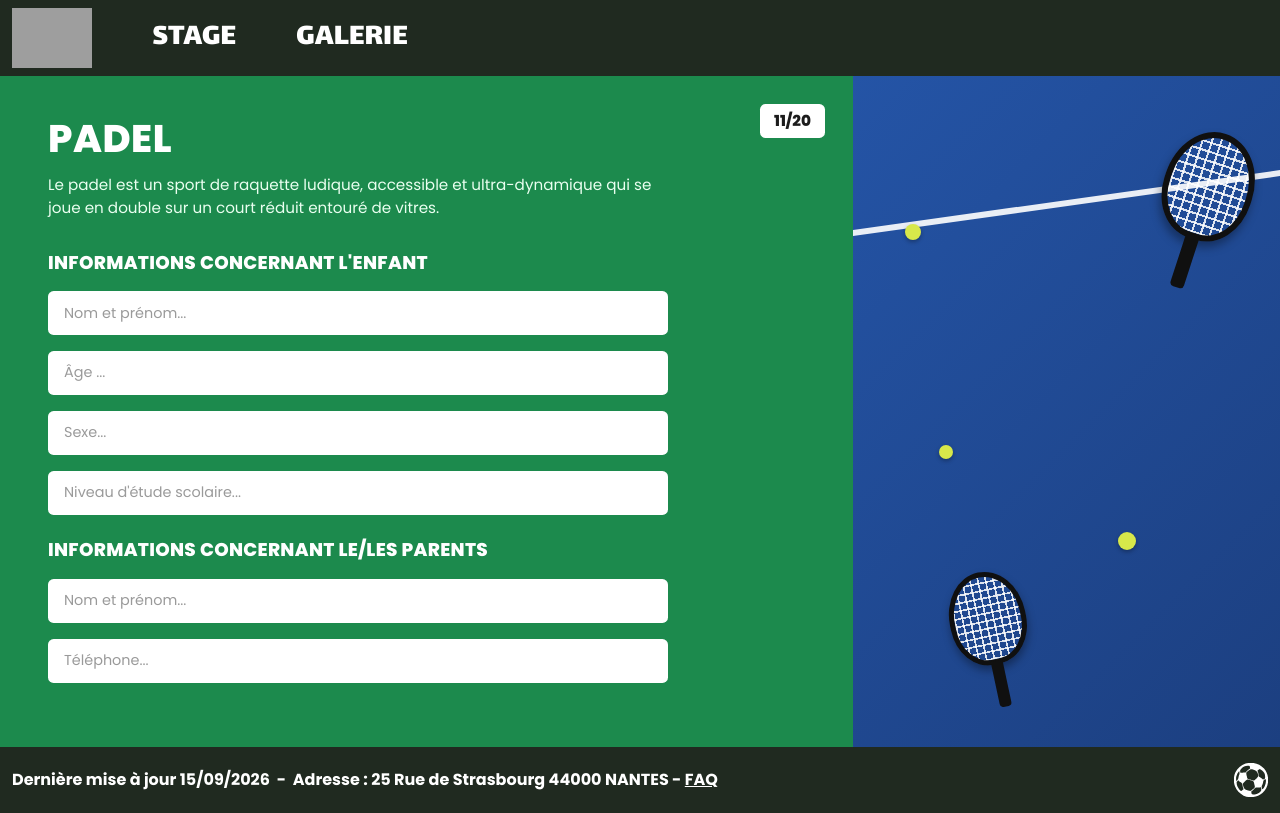
After one commit to bonnardtristan26/site-OMS-CIEL2, a PHP site: page /HTML/Formulaire_inscription.html in a window 1280 px wide. The commit adds this page. Run offline with PHP 8.4, Linux system fonts and the light colour scheme; grey boxes are pictures that could not be loaded.

Commit message:
Formulaire_inscription

```diff
--- /dev/null
+++ b/CSS/formulaire_inscription.css
@@ -0,0 +1,362 @@
+/* =========================================================
+   OMS - Formulaire d'inscription Padel
+   ========================================================= */
+
+:root {
+  --oms-dark: #1c1c1c;
+  --oms-green: #1c8a4d;
+  --oms-green-dark: #157a42;
+  --oms-court-blue: #2454a6;
+  --oms-court-blue-dark: #1c3f80;
+  --oms-ball: #d7e84a;
+}
+
+html,
+body {
+  min-height: 100%;
+}
+
+body {
+  font-family: 'Poppins', sans-serif;
+  background-color: #ffffff;
+  color: var(--oms-dark);
+  min-height: 100vh;
+  display: flex;
+  flex-direction: column;
+}
+
+/* ===================== NAVBAR ===================== */
+
+.oms-header {
+  background-color: #202a20;
+}
+
+.oms-header .logo img {
+  height: 60px;
+  width: auto;
+}
+
+.oms-nav {
+  display: flex;
+  gap: 60px;
+}
+
+.oms-nav a {
+  color: #ffffff;
+  font-family: 'Lalezar', sans-serif;
+  font-size: 2rem;
+  text-decoration: none;
+}
+
+.oms-nav a:hover,
+.oms-nav a:focus {
+  color: #cfd8c8;
+}
+
+.oms-navbar {
+  background-color: var(--oms-dark);
+  padding: 0.9rem 0;
+}
+
+.oms-brand {
+  text-decoration: none;
+}
+
+.oms-logo-circle {
+  width: 42px;
+  height: 42px;
+  border-radius: 50%;
+  border: 2px solid #ffffff;
+  display: inline-flex;
+  align-items: center;
+  justify-content: center;
+  color: #ffffff;
+  font-size: 1.2rem;
+}
+
+.oms-brand-text {
+  display: flex;
+  flex-direction: column;
+  line-height: 1;
+}
+
+.oms-brand-title {
+  font-weight: 800;
+  font-size: 1.6rem;
+  color: #ffffff;
+  letter-spacing: 0.5px;
+}
+
+.oms-brand-sub {
+  font-size: 0.55rem;
+  font-weight: 700;
+  color: #ffffff;
+  text-transform: uppercase;
+  letter-spacing: 0.5px;
+}
+
+.oms-nav-link {
+  color: #ffffff !important;
+  font-weight: 700;
+  font-size: 1.05rem;
+  letter-spacing: 0.5px;
+}
+
+.oms-nav-link:hover {
+  color: var(--oms-ball) !important;
+}
+
+/* ===================== SECTION PRINCIPALE ===================== */
+
+.oms-main {
+  flex: 1 0 auto;
+  display: flex;
+  min-height: 0;
+}
+
+.oms-main > .container-fluid,
+.oms-main .row {
+  flex: 1;
+}
+
+.oms-main .row {
+  min-height: 100%;
+}
+
+.oms-green-panel {
+  background-color: var(--oms-green);
+  color: #ffffff;
+  padding: 2.5rem 3rem 3rem 3rem;
+  position: relative;
+  min-height: 100%;
+}
+
+.oms-badge {
+  position: absolute;
+  top: 1.75rem;
+  right: 1.75rem;
+  background-color: #ffffff;
+  color: var(--oms-dark);
+  font-weight: 800;
+  font-size: 0.95rem;
+  padding: 0.35rem 0.9rem;
+  border-radius: 0.35rem;
+}
+
+.oms-title {
+  font-weight: 800;
+  font-size: 2.4rem;
+  margin-bottom: 0.75rem;
+  letter-spacing: 0.5px;
+}
+
+.oms-description {
+  max-width: 620px;
+  font-size: 0.95rem;
+  font-weight: 500;
+  margin-bottom: 2rem;
+  color: #eafff0;
+}
+
+.oms-section-title {
+  font-weight: 800;
+  font-size: 1.15rem;
+  text-transform: uppercase;
+  margin-bottom: 1.1rem;
+  letter-spacing: 0.3px;
+}
+
+.oms-input {
+  background-color: #ffffff;
+  border: none;
+  border-radius: 0.35rem;
+  padding: 0.7rem 1rem;
+  font-size: 0.9rem;
+  color: #6b6b6b;
+  max-width: 620px;
+}
+
+.oms-input::placeholder {
+  color: #9a9a9a;
+}
+
+.oms-input:focus {
+  box-shadow: 0 0 0 0.2rem rgba(255, 255, 255, 0.5);
+}
+
+/* ===================== PANNEAU IMAGE / COURT ===================== */
+
+.oms-image-panel {
+  min-height: 100%;
+  background-color: var(--oms-court-blue);
+  position: relative;
+  overflow: hidden;
+}
+
+.oms-court {
+  position: absolute;
+  inset: 0;
+  background: linear-gradient(135deg, var(--oms-court-blue) 0%, var(--oms-court-blue-dark) 100%);
+}
+
+.oms-court-line {
+  position: absolute;
+  top: 18%;
+  left: -10%;
+  width: 130%;
+  height: 6px;
+  background-color: #ffffff;
+  opacity: 0.9;
+  transform: rotate(-8deg);
+}
+
+.oms-ball {
+  position: absolute;
+  width: 16px;
+  height: 16px;
+  border-radius: 50%;
+  background-color: var(--oms-ball);
+  box-shadow: 0 2px 4px rgba(0, 0, 0, 0.3);
+}
+
+.oms-ball-1 { top: 22%; left: 12%; }
+.oms-ball-2 { top: 55%; left: 20%; width: 14px; height: 14px; }
+.oms-ball-3 { top: 68%; left: 62%; width: 18px; height: 18px; }
+
+.oms-racket {
+  position: absolute;
+  display: flex;
+  flex-direction: column;
+  align-items: center;
+}
+
+.oms-racket-head {
+  width: 90px;
+  height: 110px;
+  border-radius: 50% 50% 45% 45%;
+  background: repeating-linear-gradient(
+      0deg, rgba(255,255,255,0.85) 0, rgba(255,255,255,0.85) 2px,
+      transparent 2px, transparent 9px),
+    repeating-linear-gradient(
+      90deg, rgba(255,255,255,0.85) 0, rgba(255,255,255,0.85) 2px,
+      transparent 2px, transparent 9px);
+  border: 6px solid #101010;
+  box-shadow: 0 6px 10px rgba(0, 0, 0, 0.35);
+}
+
+.oms-racket-handle {
+  width: 14px;
+  height: 55px;
+  background-color: #101010;
+  border-radius: 0 0 4px 4px;
+  margin-top: -4px;
+}
+
+.oms-racket-1 {
+  top: 8%;
+  right: 8%;
+  transform: rotate(18deg);
+}
+
+.oms-racket-2 {
+  bottom: 4%;
+  left: 22%;
+  transform: rotate(-12deg) scale(0.85);
+}
+
+/* ===================== FOOTER ===================== */
+
+.oms-footer {
+  background-color: #202a20;
+  color: #ffffff;
+}
+
+.oms-footer p {
+  font-weight: 700;
+  margin: 0;
+}
+
+.oms-footer a {
+  color: #ffffff;
+  font-weight: 700;
+}
+
+.oms-footer .ball-icon {
+  height: 34px;
+  width: auto;
+}
+
+/* ===================== RESPONSIVE ===================== */
+
+@media (max-width: 991.98px) {
+  .oms-nav {
+    gap: 30px;
+  }
+
+  .oms-nav a {
+    font-size: 1.5rem;
+  }
+
+  .oms-image-panel {
+    min-height: 320px;
+  }
+
+  .oms-main {
+    min-height: auto;
+  }
+
+  .oms-green-panel {
+    padding: 2rem;
+  }
+}
+
+@media (max-width: 575.98px) {
+  .oms-header .logo img {
+    height: 48px;
+  }
+
+  .oms-nav {
+    gap: 18px;
+  }
+
+  .oms-nav a {
+    font-size: 1.25rem;
+  }
+
+  .oms-navbar {
+    padding: 0.7rem 0;
+  }
+
+  .navbar-nav {
+    gap: 0.75rem !important;
+  }
+
+  .oms-nav-link {
+    font-size: 0.85rem;
+  }
+
+  .oms-green-panel {
+    padding: 1.5rem 1rem 2rem;
+  }
+
+  .oms-badge {
+    top: 1rem;
+    right: 1rem;
+  }
+
+  .oms-title {
+    font-size: 2rem;
+  }
+
+  .oms-image-panel {
+    min-height: 260px;
+  }
+
+  .oms-footer {
+    font-size: 0.7rem;
+  }
+
+  .oms-footer .ball-icon {
+    height: 30px;
+  }
+}
--- /dev/null
+++ b/HTML/Formulaire_inscription.html
@@ -0,0 +1,117 @@
+<!DOCTYPE html>
+<html lang="fr">
+<head>
+  <meta charset="UTF-8">
+  <meta name="viewport" content="width=device-width, initial-scale=1.0">
+  <title>OMS - Inscription Padel</title>
+
+  <!-- Bootstrap 5 -->
+  <link href="https://cdn.jsdelivr.net/npm/bootstrap@5.3.3/dist/css/bootstrap.min.css" rel="stylesheet">
+  <!-- Bootstrap Icons -->
+  <link rel="stylesheet" href="https://cdn.jsdelivr.net/npm/bootstrap-icons@1.11.3/font/bootstrap-icons.css">
+  <!-- Google Fonts -->
+  <link href="https://fonts.googleapis.com/css2?family=Lalezar&family=Poppins:wght@400;600;700;800&family=Ubuntu:wght@400;500;700&display=swap" rel="stylesheet">
+
+  <!-- Notre feuille de style -->
+  <link rel="stylesheet" href="../CSS/formulaire_inscription.css">
+</head>
+<body>
+
+  <!-- HEADER -->
+  <header class="oms-header">
+    <div class="container-fluid">
+      <div class="row align-items-center py-2">
+        <div class="col-auto logo">
+          <a href="index.html" aria-label="Retour à l'accueil">
+            <img src="../Annexes/Images/logo_OMS.svg" alt="Logo OMS - Office Municipal du Sport">
+          </a>
+        </div>
+        <div class="col d-flex justify-content-center justify-content-lg-start ps-lg-5">
+          <nav class="oms-nav" aria-label="Navigation principale">
+            <a href="stage.html">STAGE</a>
+            <a href="galerie.html">GALERIE</a>
+          </nav>
+        </div>
+      </div>
+    </div>
+  </header>
+
+  <!-- ===== SECTION PRINCIPALE ===== -->
+  <main class="oms-main position-relative">
+    <div class="container-fluid px-0">
+      <div class="row g-0">
+
+        <!-- Colonne verte : formulaire -->
+        <div class="col-lg-8 oms-green-panel">
+
+          <!-- Badge 11/20 -->
+          <span class="oms-badge">11/20</span>
+
+          <h1 class="oms-title">PADEL</h1>
+          <p class="oms-description">
+            Le padel est un sport de raquette ludique, accessible et ultra-dynamique
+            qui se joue en double sur un court réduit entouré de vitres.
+          </p>
+
+          <form>
+            <h2 class="oms-section-title">Informations concernant l'enfant</h2>
+
+            <div class="mb-3">
+              <input type="text" class="form-control oms-input" placeholder="Nom et prénom...">
+            </div>
+            <div class="mb-3">
+              <input type="text" class="form-control oms-input" placeholder="Âge ...">
+            </div>
+            <div class="mb-3">
+              <input type="text" class="form-control oms-input" placeholder="Sexe...">
+            </div>
+            <div class="mb-4">
+              <input type="text" class="form-control oms-input" placeholder="Niveau d'étude scolaire...">
+            </div>
+
+            <h2 class="oms-section-title">Informations concernant le/les parents</h2>
+
+            <div class="mb-3">
+              <input type="text" class="form-control oms-input" placeholder="Nom et prénom...">
+            </div>
+            <div class="mb-3">
+              <input type="text" class="form-control oms-input" placeholder="Téléphone...">
+            </div>
+          </form>
+
+        </div>
+
+        <!-- Colonne image : court de padel -->
+        <div class="col-lg-4 oms-image-panel">
+          <div class="oms-court">
+            <div class="oms-court-line"></div>
+            <span class="oms-ball oms-ball-1"></span>
+            <span class="oms-ball oms-ball-2"></span>
+            <span class="oms-ball oms-ball-3"></span>
+
+            <div class="oms-racket oms-racket-1">
+              <span class="oms-racket-head"></span>
+              <span class="oms-racket-handle"></span>
+            </div>
+            <div class="oms-racket oms-racket-2">
+              <span class="oms-racket-head"></span>
+              <span class="oms-racket-handle"></span>
+            </div>
+          </div>
+        </div>
+
+      </div>
+    </div>
+  </main>
+
+  <!-- FOOTER -->
+  <footer class="oms-footer py-3">
+    <div class="container-fluid d-flex flex-wrap justify-content-between align-items-center gap-2">
+      <p>Dernière mise à jour 15/09/2026&nbsp;&nbsp;-&nbsp;&nbsp;Adresse&nbsp;: 25 Rue de Strasbourg 44000 NANTES - <a href="FAQ.html">FAQ</a></p>
+      <img src="../Annexes/Images/logo_ball_oms.svg" alt="" class="ball-icon">
+    </div>
+  </footer>
+
+  <script src="https://cdn.jsdelivr.net/npm/bootstrap@5.3.3/dist/js/bootstrap.bundle.min.js"></script>
+</body>
+</html>
--- a/HTML/stage.html
+++ b/HTML/stage.html
@@ -42,6 +42,7 @@
     <div class="stage-list">
 
       <!-- Jeu en plein air -->
+      <a class="stage-link" href="Formulaire_inscription.html" aria-label="S'inscrire au stage de padel">
         <article class="stage-banner stage-green">
           <div class="stage-image">
             <img src="https://images.unsplash.com/photo-1646649853703-7645147474ba?q=80&w=1171&auto=format&fit=crop&ixlib=rb-4.1.0&ixid=M3wxMjA3fDB8MHxwaG90by1wYWdlfHx8fGVufDB8fHx8fA%3D%3D" alt="Court de padel">
@@ -53,6 +54,7 @@
             <p class="stage-desc">Le padel est un sport de raquette ludique, accessible et ultra-dynamique qui se joue en double sur un court réduit entouré de vitres.</p>
           </div>
         </article>
+      </a>
 
       <!-- Jeu de balle -->
       <article class="stage-banner stage-red">
```
Also changed, not shown: CSS/stage.css (+11 -0 lines). Lines whose indentation alone changed are shown as unchanged.
